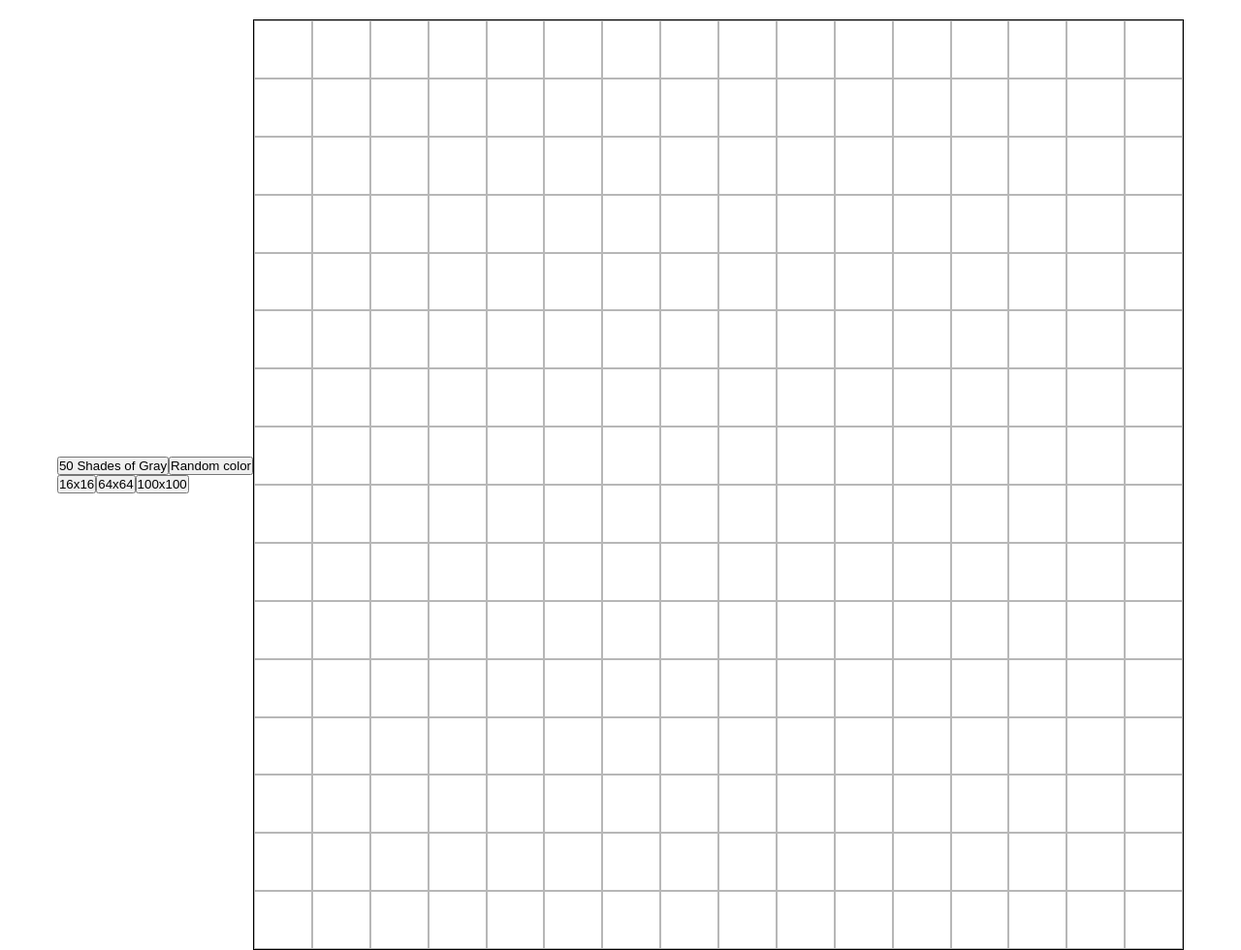
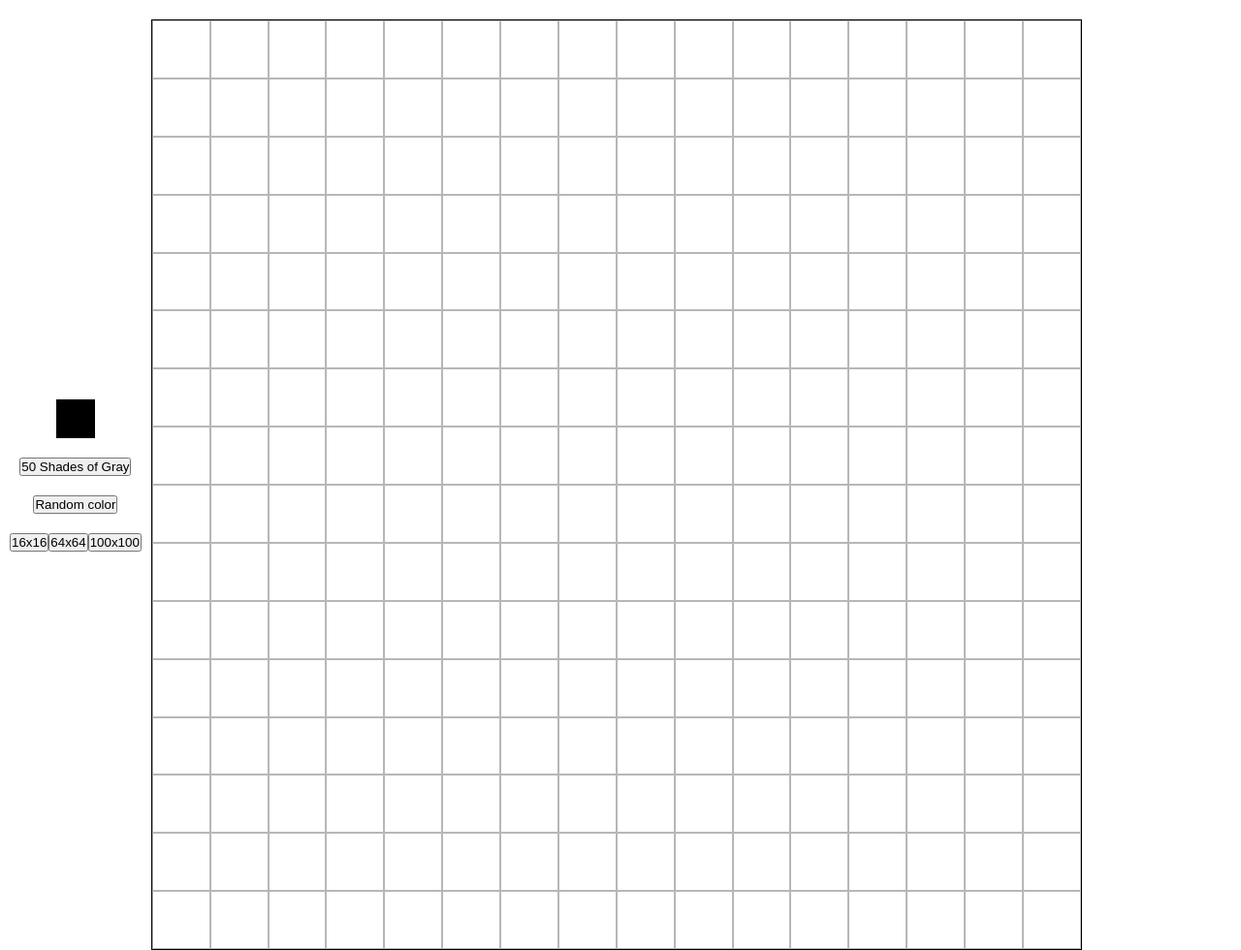
Before and after one commit to cookingnoob/2025-top-etch-a-sketch, a plain HTML site: page index.html in a window 1280 px wide. Shown: the whole page at 97% size. Drawn offline with Linux system fonts and the light colour scheme.

Commit message:
add styles to separate buttons, very basic, add color swatch and functionality to see the new color

```diff
--- a/app.js
+++ b/app.js
@@ -6,11 +6,13 @@ const colorButtonContainer = elementFactory("div", "btn-color-container");
 const colorSwatch = elementFactory("div", "color-swatch");
 
 buttonContainer.append(colorButtonContainer, numberButtonContainer);
-
-body.append(buttonContainer, colorSwatch);
+colorButtonContainer.append(colorSwatch);
+body.append(buttonContainer);
 
 let color1 = "white";
 let color2 = "black";
+
+colorSwatch.style.background = color2;
 
 function elementFactory(typeOfElement, className) {
   const element = document.createElement(`${typeOfElement}`);
@@ -65,11 +67,13 @@ function handleRandomColor() {
   const l = randomHSLValue(0, 100);
   const hsl = `hsl(${h} ${s}% ${l}%)`;
   color2 = hsl;
+  colorSwatch.style.background = color2;
 }
 
 function randomHSLValue(min, max) {
   return min + Math.floor(Math.random() * (max - min));
 }
+
 boardButtons(16, "", "button-board", handleNewBoard);
 boardButtons(64, "", "button-board", handleNewBoard);
 boardButtons(100, "", "button-board", handleNewBoard);
--- a/style.css
+++ b/style.css
@@ -8,8 +8,6 @@
 }
 body {
   display: flex;
-  justify-content: center;
-  align-items: center;
 }
 
 .container {
@@ -18,11 +16,30 @@ body {
   border: 1px solid black;
   display: flex;
   flex-wrap: wrap;
+  justify-content: space-between;
   margin-top: 20px;
 }
-
+.button-container {
+  display: flex;
+  flex-direction: column;
+  align-items: center;
+  justify-content: center;
+  gap: 20px;
+  padding: 10px;
+}
+.btn-color-container {
+  display: flex;
+  flex-direction: column;
+  align-items: center;
+  gap: 20px;
+}
 .cell {
   display: flex;
   flex: 0 0 calc(100% / var(--cols));
   border: 1px solid rgb(183, 183, 183);
 }
+.color-swatch {
+  border: 1px solid black;
+  height: 40px;
+  width: 40px;
+}
```
